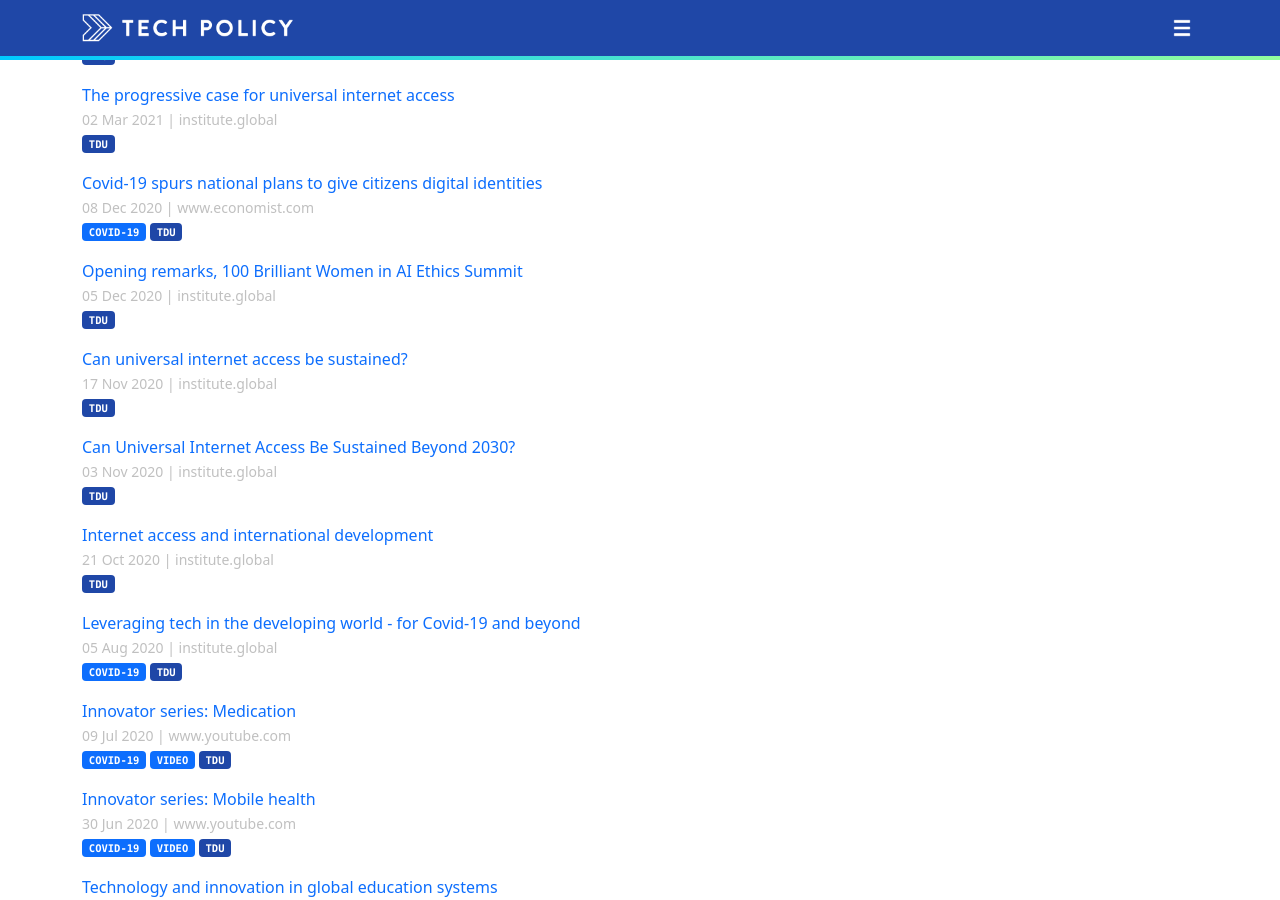
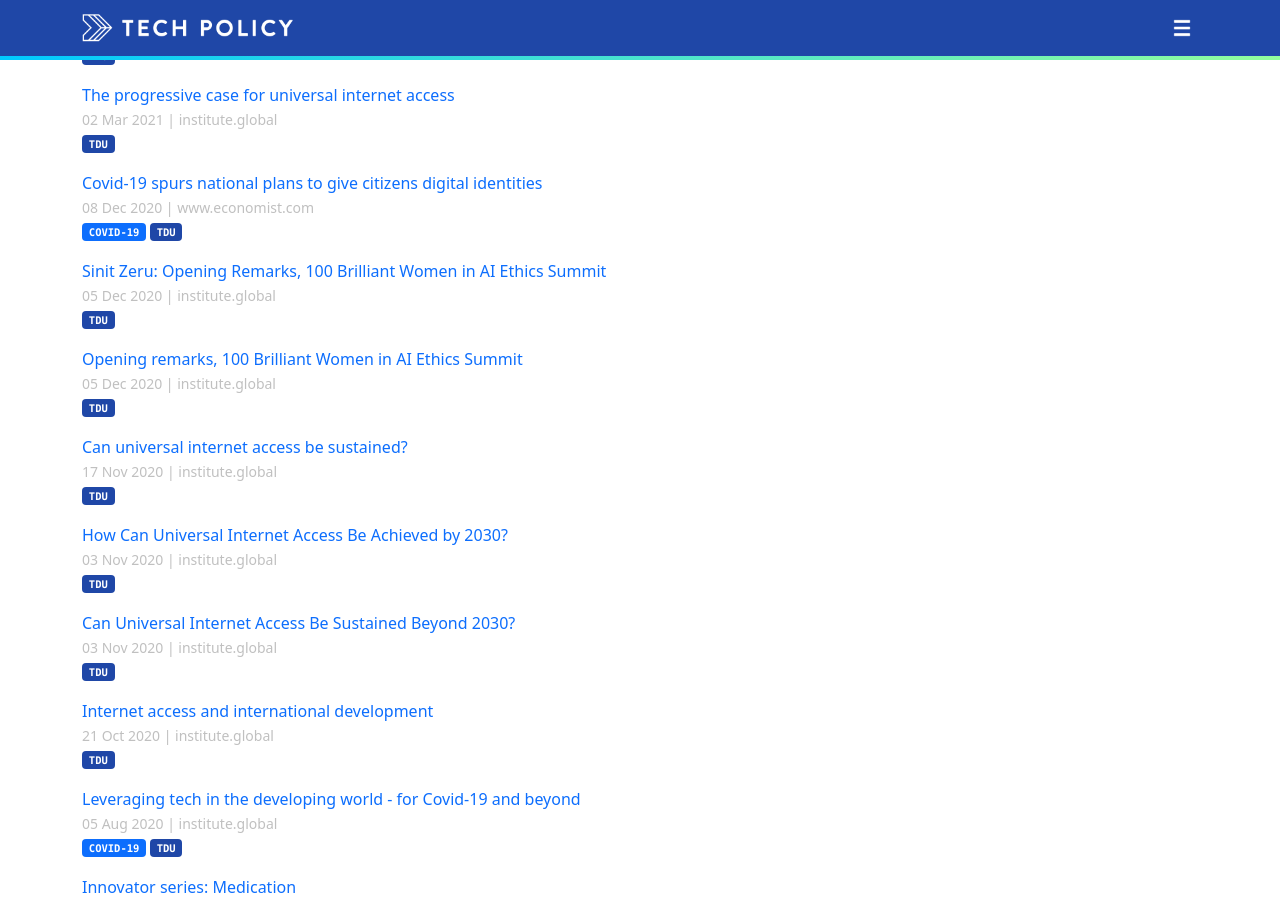
Before and after one commit to techpolicyio/techpolicyio.github.io, a Jekyll site: the page built from pages/tdu.md, in a window 1280 px wide and 900 px high, scrolled down 2021 px. Built offline with Jekyll 4.4.1, drawn with Linux system fonts in a browser that asks for light colours.

Commit message:
Update links.yml

```diff
--- a/_data/links.yml
+++ b/_data/links.yml
@@ -1276,27 +1276,15 @@
   url: https://institute.global/policy/sixty-years-consumer-rights-needs-digital-revamp
   date: 2022-03-15
   unit: ipu
-- title: "Digital Government in Sub-Saharan Africa: Evolving Fast, Lacking Frameworks"
-  url: https://institute.global/policy/digital-government-sub-saharan-africa-evolving-fast-lacking-frameworks
-  date: 2022-03-14
-  unit: dgu
-- title: "Keeping Pace: A Global Survey of Digital-Government Transformation"
-  url: https://institute.global/policy/keeping-pace-global-survey-digital-government-transformation
-  date: 2022-03-14
-  unit: dgu
-- title: "Social Media Futures: Making the Facebook Papers a Turning Point for Accountability"
-  url: https://institute.global/policy/social-media-futures-making-facebook-papers-turning-point-accountability
-  date: 2021-10-27
+- title: "Social Media Futures: How to Change The African Narrative"
+  url: https://institute.global/policy/social-media-futures-how-change-african-narrative
+  date: 2021-04-19
   unit: ipu
-- title: "Swarm Learning: Expert Explainer"
-  url: https://institute.global/policy/swarm-learning-expert-explainer
-  date: 2021-10-08
-  unit: siu
-- title: "Using Technology to Build Healthier Populations"
-  url: https://institute.global/policy/using-technology-build-healthier-populations
-  date: 2021-07-03
-  unit: siu
-- title: "The Way of the Future: Supercharging UK Science and Innovation"
-  url: https://institute.global/policy/way-future-supercharging-uk-science-and-innovation
-  date: 2021-06-16
-  unit: siu
+- title: "Sinit Zeru: Opening Remarks, 100 Brilliant Women in AI Ethics Summit"
+  url: https://institute.global/policy/sinit-zeru-opening-remarks-100-brilliant-women-ai-ethics-summit
+  date: 2020-12-05
+  unit: tdu
+- title: "How Can Universal Internet Access Be Achieved by 2030?"
+  url: https://institute.global/policy/technology-feed-world
+  date: 2020-11-03
+  unit: tdu
```
